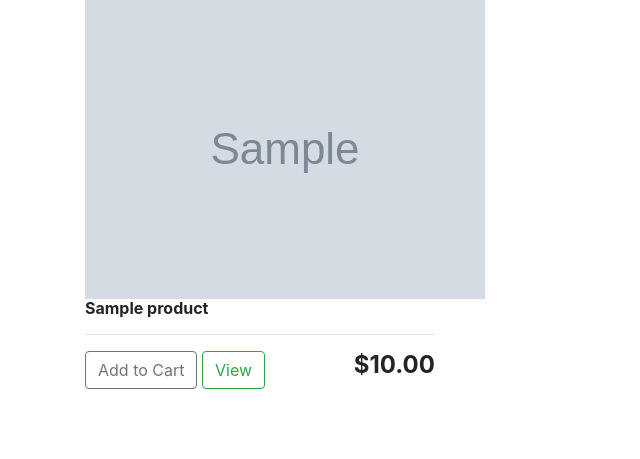
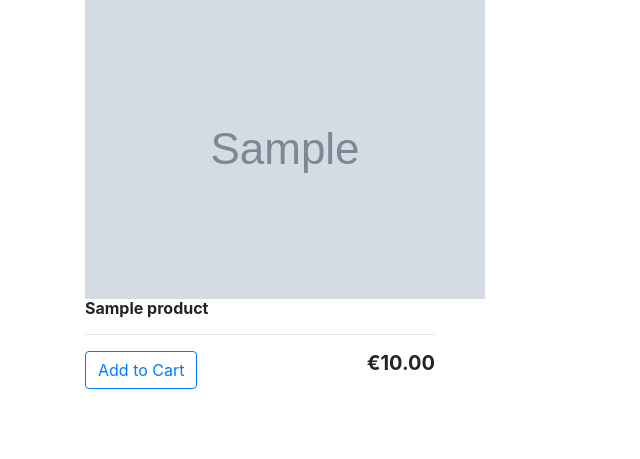
Before and after one commit to varunbkk/myportfolio_ecomsite, a Django app: template ecomsite/templates/ecomsite/store.html in a window 1280 px wide. Shown: the part 341-800 px from the top of the page, without its empty margins (0-640 px from the left). Run offline with Django 3.2, Linux system fonts and the light colour scheme; tables that the repository leaves empty hold one stand-in row (values such as "Sample post"); the template is opened without the code that fills it: values that come from a table or form of the project are taken from there, most other values are stand-ins (such as "Sample title", 1, 10 or a date in 2020); grey boxes marked "Sample" are stand-in pictures; some libraries are stand-ins or nearby versions.

Commit message:
Updated store and login pages

```diff
--- a/ecomsite/templates/ecomsite/store.html
+++ b/ecomsite/templates/ecomsite/store.html
@@ -9,14 +9,13 @@
     <img class="thumbail" src="{{product.imageURL}}">
     <!-- We create a box element to contain the product name and price, right below the product pic placeholder -->
     <!-- The box element also contains buttons to view the product and add it to the cart as well -->
-    <div class="box-element product">
+    <div class="box-element-product">
       <h6><strong>{{product.name}}</strong></h6>
       <hr>
       <!-- We're adding a custom data attribute to the button to know which product was clicked -->
       <!-- This will be useful later -->
-      <button data-product="{{product.id}}" data-action="add" class="btn btn-outline-secondary add-btn update-cart">Add to Cart</button>
-      <a class="btn btn-outline-success" href="#">View</a>
-      <h4 style="display: inline-block; float: right"><strong>${{product.price|floatformat:2}}</strong></h4>
+      <button data-product="{{product.id}}" data-action="add" class="btn btn-outline-primary add-btn update-cart">Add to Cart</button>
+      <h5 style="display: inline-block; float: right"><strong>€{{product.price|floatformat:2}}</strong></h5>
     </div>
     <br>
   </div>
--- a/ecomsite/templates/registration/login.html
+++ b/ecomsite/templates/registration/login.html
@@ -4,7 +4,7 @@
 <div class="row">
   <div class="col-lg-6">
     <div class="box-element" id="form-wrapper">
-      <h4>Please enter your login details below:</h4>
+      <h4><b>Please enter your login details below:</b></h4>
       <form method="POST" id="form" action="{% url 'login' %}">
         {% csrf_token %}
         <div class="form-field">
```
